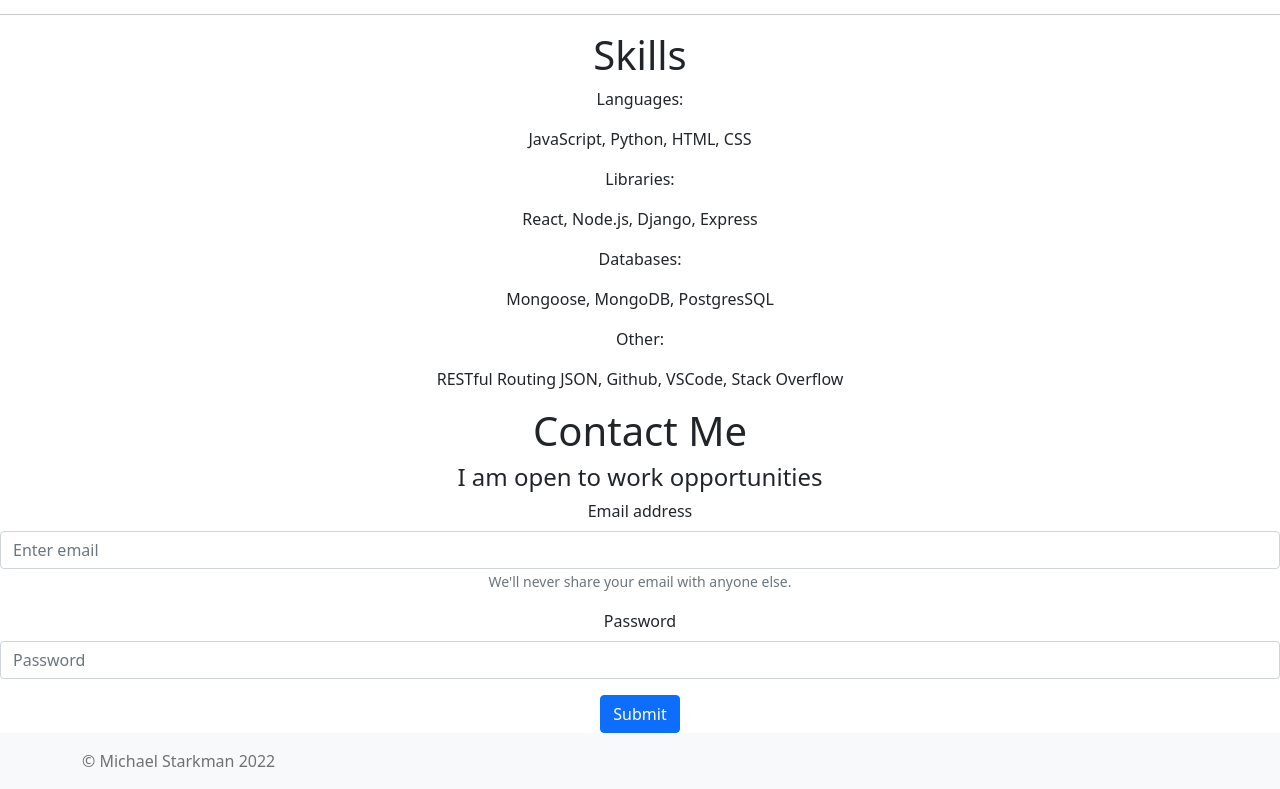
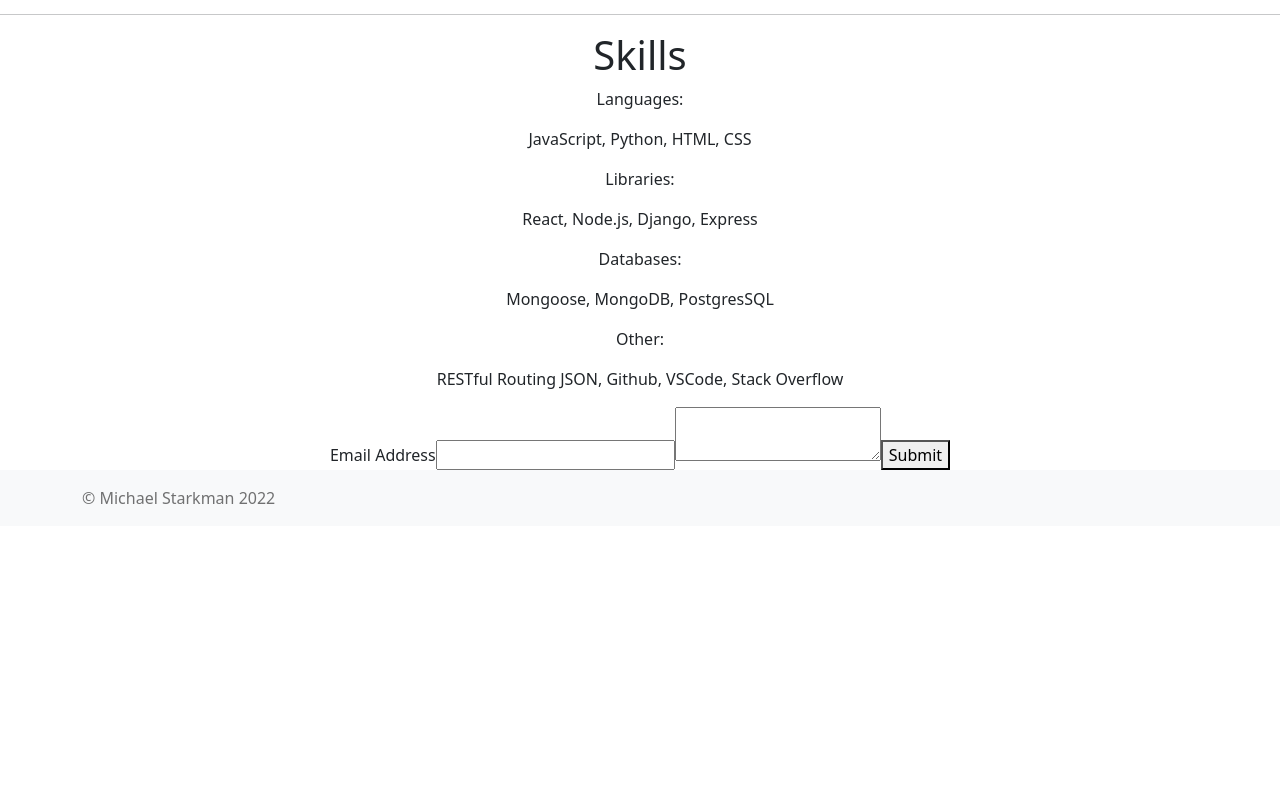
Before and after one commit to MichaelStarkman/react-portfolio, a React (Create React App) app: page / in a window 1280 px wide. Shown: the part 3804-4593 px from the top of the page. After the commit the page ends 4330 px from the top, so only its background shows below. Built offline with nearby package versions, Linux system fonts and the light colour scheme.

Commit message:
Contact form formspree

```diff
--- a/src/App.js
+++ b/src/App.js
@@ -4,7 +4,9 @@ import AboutMe from './Components/AboutMe/AboutMe';
 import Projects from './Components/Projects/Projects';
 import SocialIcons from './Components/SocialIcons/SocialIcons';
 import Skills from './Components/Skills/Skills';
-import ContactMe from './Components/ContactMe/ContactMe';
+// import ContactMe from './Components/ContactMe/ContactMe';
+// import ReactHookForm from './Components/ContactForm/ContactForm';
+import ContactForm from './Components/ContactForm/ContactForm';
 import PortFooterBar from './Components/PortFooterBar/PortFooterBar'
 
 import './App.css';
@@ -20,7 +22,9 @@ function App() {
       <AboutMe></AboutMe>
       <SocialIcons></SocialIcons>
       <Skills></Skills>
-      <ContactMe></ContactMe>
+      {/* <ContactMe></ContactMe>
+      <ReactHookForm></ReactHookForm> */}
+      <ContactForm></ContactForm>
       <PortFooterBar></PortFooterBar>
     </div>
   );
--- /dev/null
+++ b/src/Components/ContactForm/ContactForm.jsx
@@ -0,0 +1,39 @@
+import React from 'react';
+import { useForm, ValidationError } from '@formspree/react';
+
+const ContactForm = () => {
+  const [state, handleSubmit] = useForm("mpzbknnw");
+  if (state.succeeded) {
+      return <p>Thanks for joining!</p>;
+  }
+  return (
+      <form onSubmit={handleSubmit}>
+      <label htmlFor="email">
+        Email Address
+      </label>
+      <input
+        id="email"
+        type="email"
+        name="email"
+      />
+      <ValidationError
+        prefix="Email"
+        field="email"
+        errors={state.errors}
+      />
+      <textarea
+        id="message"
+        name="message"
+      />
+      <ValidationError
+        prefix="Message"
+        field="message"
+        errors={state.errors}
+      />
+      <button type="submit" disabled={state.submitting}>
+        Submit
+      </button>
+    </form>
+  );
+}
+export default ContactForm;
--- a/src/Components/ContactMe/ContactMe.jsx
+++ b/src/Components/ContactMe/ContactMe.jsx
@@ -1,6 +1,7 @@
 import React from "react";
 import Form from 'react-bootstrap/Form'
 import Button from 'react-bootstrap/Button'
+import { FormControl, FormGroup, FormLabel } from "react-bootstrap";
 
 // TODO:
 // update form
@@ -14,7 +15,10 @@ const ContactMe = () => {
             <h4>I am open to work opportunities</h4>
             <Form>
                 {/* Name */}
-                {/* Phone */}
+                <FormGroup className="mb-3" controlId="formBasicName">
+                    <FormLabel>Name</FormLabel>
+                    <FormControl type="name" placeholder="Enter name" />
+                </FormGroup>
                 {/* Email */}
                 <Form.Group className="mb-3" controlId="formBasicEmail">
                     <Form.Label>Email address</Form.Label>
@@ -24,10 +28,15 @@ const ContactMe = () => {
                     </Form.Text>
                 </Form.Group>
                 {/* Subject */}
+                <FormGroup className="mb-3" controlId="formBasicSubject">
+                    <FormLabel>Subject</FormLabel>
+                    <FormControl type="subject" placeholder="Enter subject" />
+                </FormGroup>
                 {/* Message */}
                 <Form.Group className="mb-3" controlId="formBasicPassword">
-                    <Form.Label>Password</Form.Label>
-                    <Form.Control type="password" placeholder="Password" />
+                    <Form.Label>Message</Form.Label>
+                    <Form.Control type="message" placeholder="Message" />
+
                 </Form.Group>
                 {/* <Form.Group className="mb-3" controlId="formBasicCheckbox">
                     <Form.Check type="checkbox" label="Check me out" /> */}
```
Also changed, not shown: package.json (+10 -1 lines), 1 other file (tests, documents, lock files or other folders).
